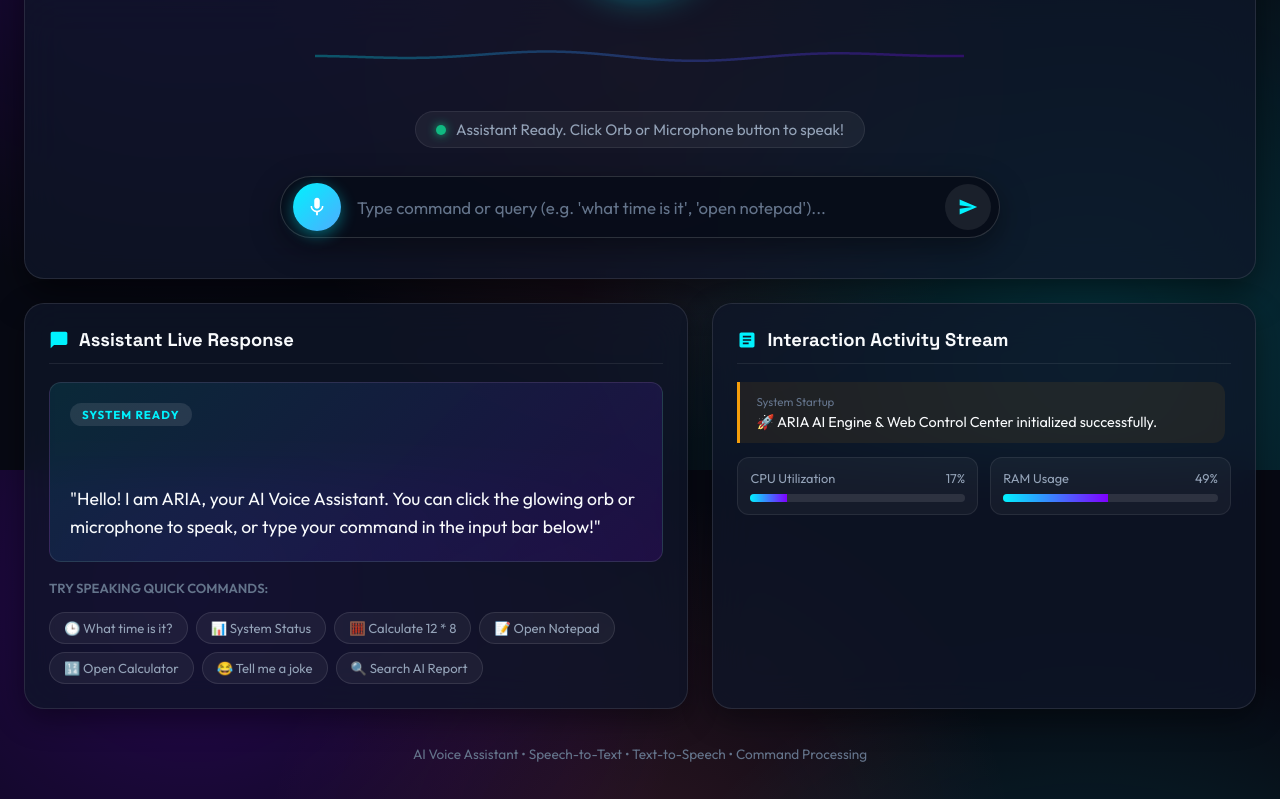
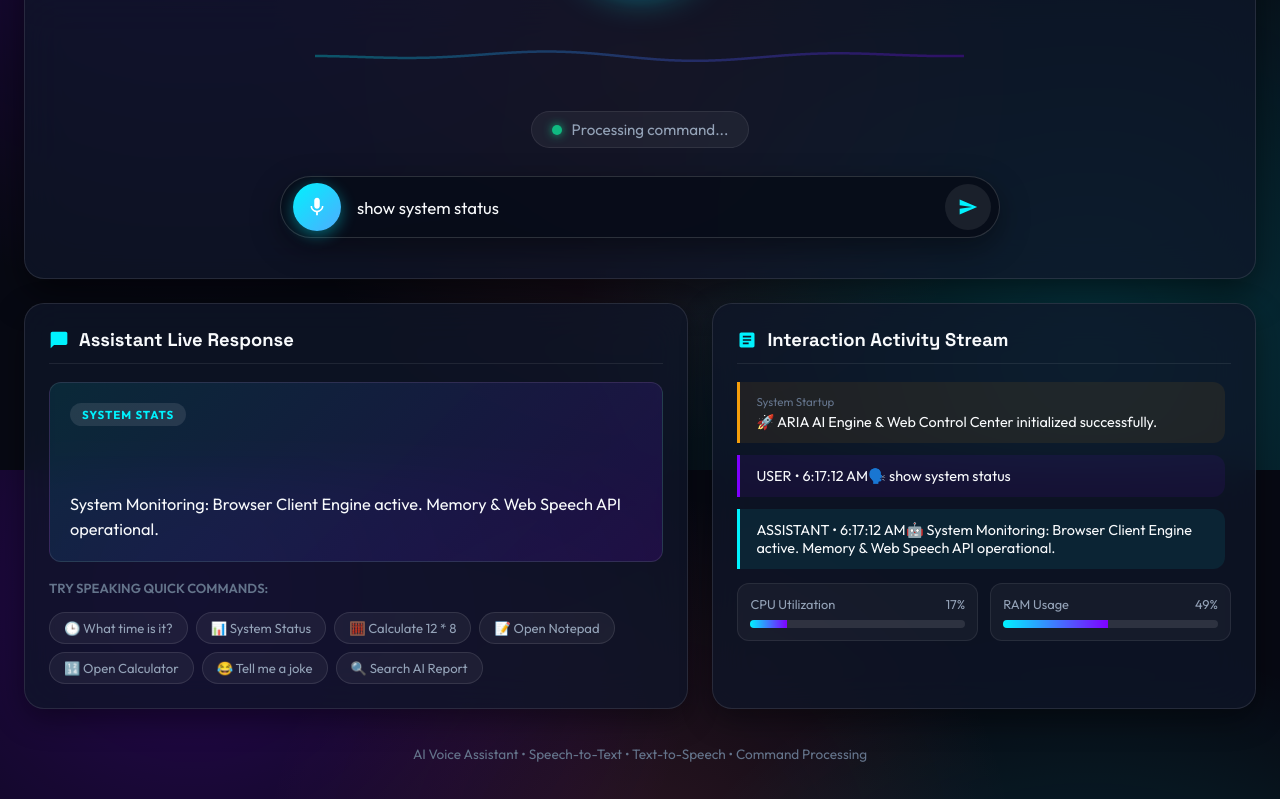
Before and after one commit to Vignesh170000/majorproject_vignesh, a plain HTML site: page index.html in a window 1280 px wide. Both pictures are taken after a click on the element "📊 System Status". Shown: the part 330-1129 px from the top of the page. Drawn offline with Linux system fonts and the light colour scheme; no server answers.

Commit message:
fix: implement global quickCommand function for interactive quick command chips on published site

```diff
--- a/index.html
+++ b/index.html
@@ -912,6 +912,6 @@
     </div>
 
     <!-- Application Script -->
-    <script src="static/js/app.js?v=507"></script>
+    <script src="static/js/app.js?v=508"></script>
 </body>
 </html>
--- a/static/js/app.js
+++ b/static/js/app.js
@@ -610,10 +610,21 @@ document.addEventListener('DOMContentLoaded', () => {
         speakResponse(responseText);
     }
 
+    // Global Quick Command Chip Handler
+    window.quickCommand = function(text) {
+        if (!text) return;
+        if (commandInput) {
+            commandInput.value = text;
+        }
+        appendLog('user', `🗣️ ${text}`);
+        processCommand(text);
+    };
+
     // --------------------------------------------------
     // 6. Command Execution API Handler
     // --------------------------------------------------
     async function processCommand(cmdText) {
+
         if (!cmdText.trim()) return;
 
         updateStatus('Processing command...', 'ready');
```
Also changed, not shown: templates/index.html (+1 -1 lines).
